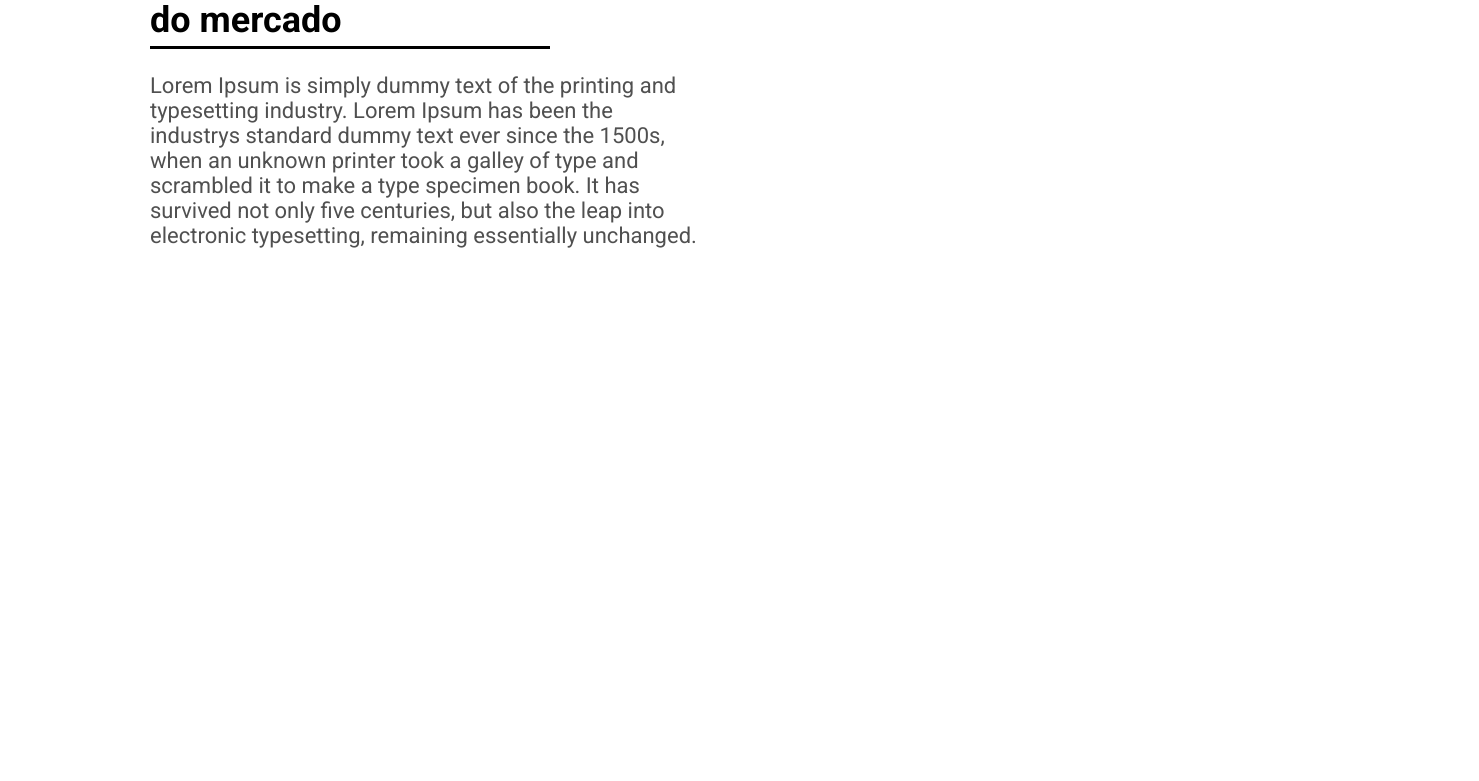
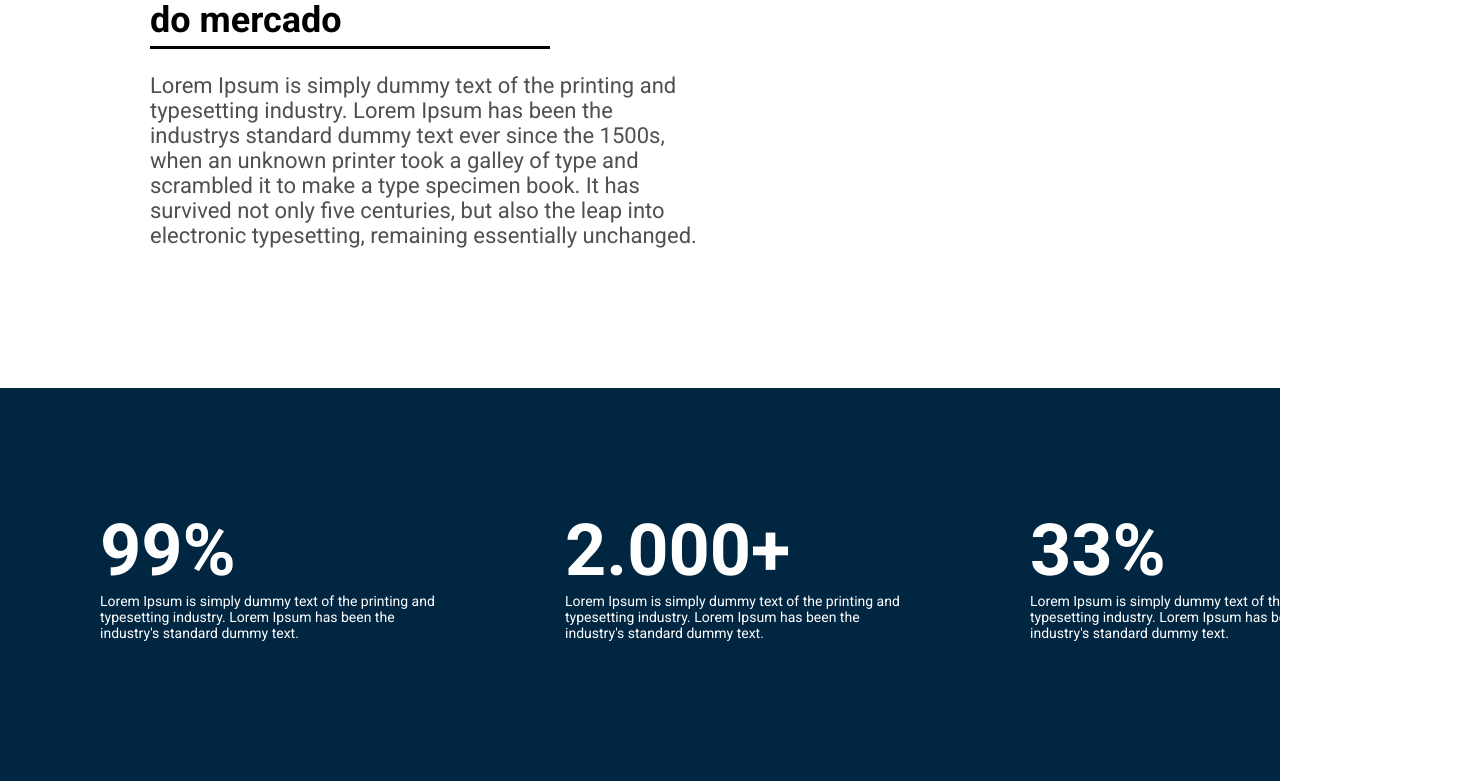
Before and after one commit to mc-855-stonks/web-app, a React (Create React App) app: page / in a window 1280 px wide. Shown: the part 2424-3205 px from the top of the page, 1479 px wide, since content can reach past the window. Before the commit the page ends 2672 px from the top, so only its background shows below. Built offline with nearby package versions, Linux system fonts and the light colour scheme.

Commit message:
create landingpage stats section

```diff
--- a/src/pages/LandingPage/components/Benefits/style.module.css
+++ b/src/pages/LandingPage/components/Benefits/style.module.css
@@ -1,6 +1,7 @@
 .container {
     width: 100%;
     display: flex;
+    padding-bottom: 140px;
 }
 
 .firstBenefit {
--- a/src/pages/LandingPage/components/LandingPageContainer/index.tsx
+++ b/src/pages/LandingPage/components/LandingPageContainer/index.tsx
@@ -2,12 +2,14 @@ import React from "react";
 import style from "./style.module.css";
 import Presentation from "../Presentation";
 import Benefits from "../Benefits";
+import Statistics from "../Statistics";
 
 export default function LandingPageContainer() {
   return (
     <div className={style.container}>
       <Presentation />
       <Benefits />
+      <Statistics />
     </div>
   );
 }
--- a/src/pages/LandingPage/components/Presentation/style.module.css
+++ b/src/pages/LandingPage/components/Presentation/style.module.css
@@ -22,4 +22,5 @@
     font-size: 24px;
     padding-left: 150px;
     padding-top: 30px;
+    width: 540px;
 }
--- /dev/null
+++ b/src/pages/LandingPage/components/Statistics/StatisticsItem/index.tsx
@@ -0,0 +1,16 @@
+import React from "react";
+import style from "./style.module.css";
+
+interface Props {
+  title: string;
+  description: string;
+}
+
+export default function StatisticsItem({ title, description }: Props) {
+  return (
+    <div className={style.container}>
+      <h3 className={style.title}>{title}</h3>
+      <h3 className={style.description}>{description}</h3>
+    </div>
+  );
+}
--- /dev/null
+++ b/src/pages/LandingPage/components/Statistics/StatisticsItem/style.module.css
@@ -0,0 +1,21 @@
+.container {
+    padding-top: 120px;
+    padding-bottom: 140px;
+}
+
+.title {
+    font-weight: bold;
+    font-size: 72px;
+    margin-left: 100px;
+    margin-right: 20px;
+    color: white;
+}
+
+.description {
+    font-weight: normal;
+    font-size: 14px;
+    margin-left: 100px;
+    margin-right: 25px;
+    width: 340px;
+    color: white;
+}
--- /dev/null
+++ b/src/pages/LandingPage/components/Statistics/index.tsx
@@ -0,0 +1,24 @@
+import React from "react";
+import style from "./style.module.css";
+import StatisticsItem from "./StatisticsItem";
+
+export default function Statistics() {
+  return (
+    <div className={style.container}>
+      <StatisticsItem
+        title="99%"
+        description="Lorem Ipsum is simply dummy text of the printing and typesetting industry. Lorem Ipsum has been the industry's standard dummy text."
+      />
+      <div className={style.line} />
+      <StatisticsItem
+        title="2.000+"
+        description="Lorem Ipsum is simply dummy text of the printing and typesetting industry. Lorem Ipsum has been the industry's standard dummy text."
+      />
+      <div className={style.line} />
+      <StatisticsItem
+        title="33%"
+        description="Lorem Ipsum is simply dummy text of the printing and typesetting industry. Lorem Ipsum has been the industry's standard dummy text."
+      />
+    </div>
+  );
+}
--- /dev/null
+++ b/src/pages/LandingPage/components/Statistics/style.module.css
@@ -0,0 +1,13 @@
+.container {
+    display: flex;
+    width: 100%;
+    background-color: #002642;
+}
+
+.line {
+    color: white;
+    background-color: white;
+    width: 1px;
+    margin-top: 60px;
+    margin-bottom: 60px;
+}
```
